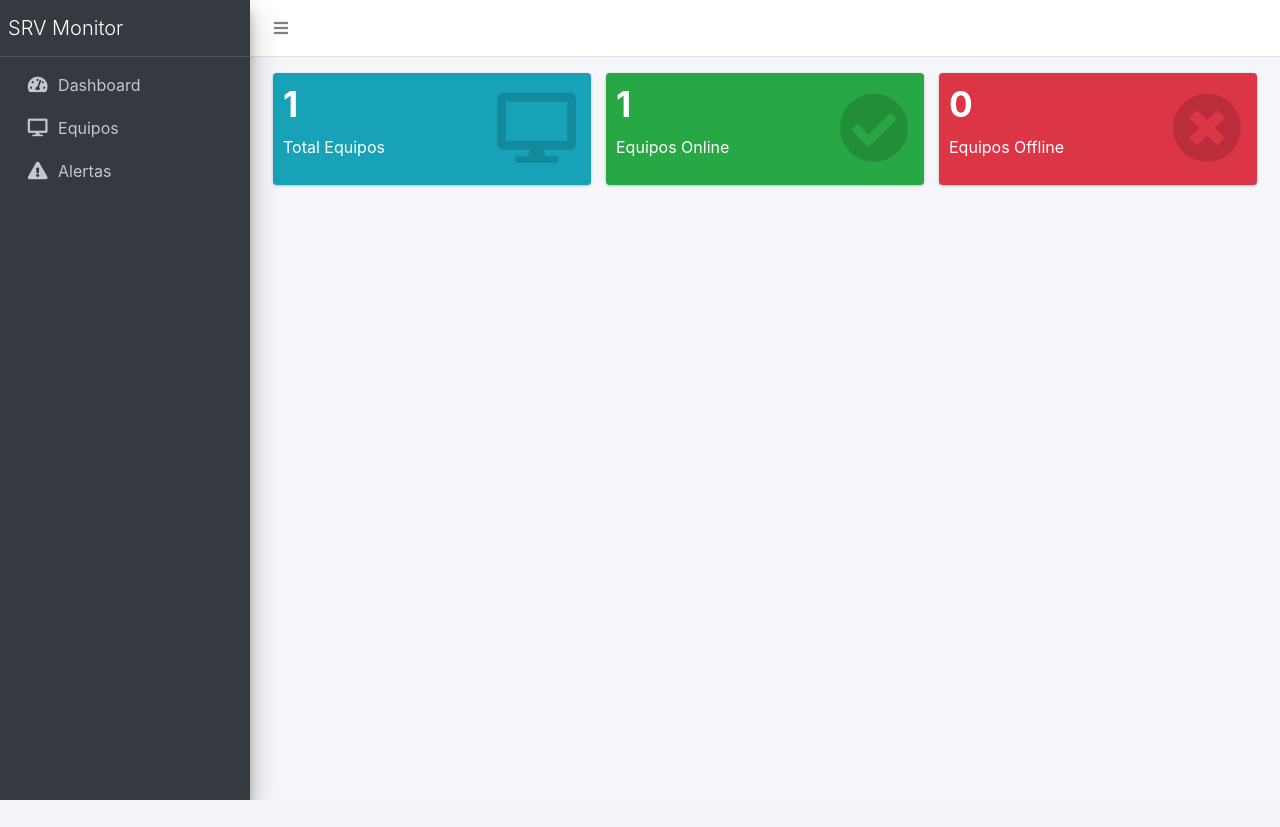
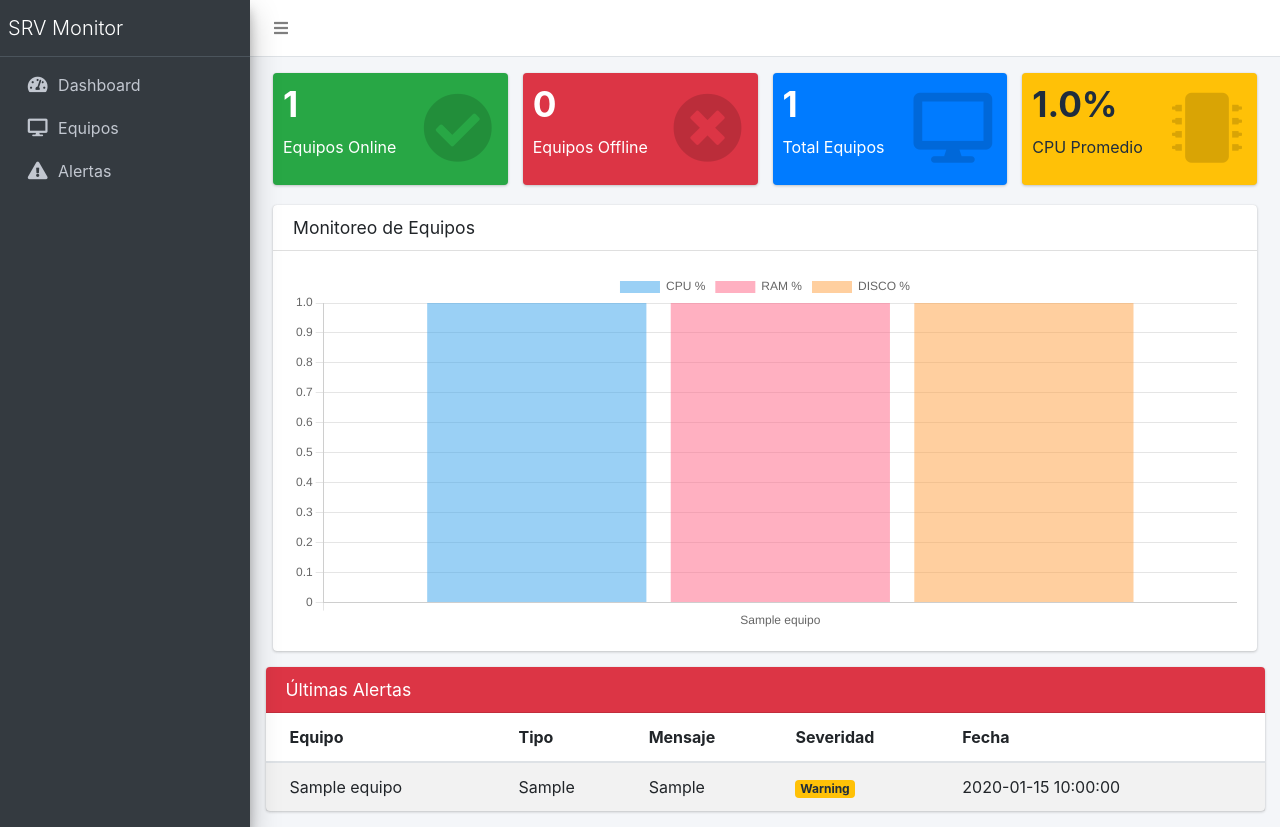
Before and after one commit to natanael-sm/SRV-MONITOR, a Flask app: page / in a window 1280 px wide. Before the commit the page ends 800 px from the top, so only its background shows below. Run offline with Flask 3, Linux system fonts and the light colour scheme; tables that the repository leaves empty hold one stand-in row (values such as "Sample post"); some libraries are stand-ins or nearby versions.

Commit message:
Add files via upload

```diff
--- a/app/__init__.py
+++ b/app/__init__.py
@@ -19,10 +19,14 @@ def create_app():
     from app.routes.dashboard import dashboard_bp
     from app.routes.equipos import equipos_bp
     from app.routes.api.checkin import api_bp
+    from app.models.metrica import Metrica
+    from app.models.alerta import Alerta
+    from app.routes.alertas import alertas_bp
 
     # BLUEPRINTS
     app.register_blueprint(dashboard_bp)
     app.register_blueprint(equipos_bp)
     app.register_blueprint(api_bp)
+    app.register_blueprint(alertas_bp)
 
     return app
--- a/app/routes/dashboard.py
+++ b/app/routes/dashboard.py
@@ -1,17 +1,64 @@
 from flask import Blueprint, render_template
 from app.models.equipo import Equipo
+from app.models.alerta import Alerta
 
-dashboard_bp = Blueprint('dashboard', __name__)
+dashboard_bp = Blueprint(
+    'dashboard',
+    __name__
+)
 
 @dashboard_bp.route('/')
 def dashboard():
-    total_equipos = Equipo.query.count()
-    equipos_online = Equipo.query.filter_by(estado='Online').count()
-    equipos_offline = Equipo.query.filter_by(estado='Offline').count()
+
+    equipos = Equipo.query.all()
+
+    total_equipos = len(equipos)
+
+    online = 0
+    offline = 0
+
+    total_cpu = 0
+    equipos_cpu = 0
+
+    for equipo in equipos:
+
+        # ONLINE / OFFLINE
+        if equipo.estado == 'Online':
+
+            online += 1
+
+        else:
+
+            offline += 1
+
+        # CPU PROMEDIO
+        if equipo.cpu_actual is not None:
+
+            total_cpu += equipo.cpu_actual
+            equipos_cpu += 1
+
+    # EVITAR DIVISIÓN ENTRE 0
+    if equipos_cpu > 0:
+
+        cpu_promedio = round(
+            total_cpu / equipos_cpu,
+            2
+        )
+
+    else:
+
+        cpu_promedio = 0
+
+    ultimas_alertas = Alerta.query.order_by(
+    Alerta.fecha.desc()
+    ).limit(5).all()
 
     return render_template(
         'dashboard/index.html',
-        total_equipos=total_equipos,
-        equipos_online=equipos_online,
-        equipos_offline=equipos_offline
+    total_equipos=total_equipos,
+    online=online,
+    offline=offline,
+    cpu_promedio=cpu_promedio,
+    equipos=equipos,
+    ultimas_alertas=ultimas_alertas
     )
--- a/app/templates/dashboard/index.html
+++ b/app/templates/dashboard/index.html
@@ -6,12 +6,59 @@
 
     <div class="container-fluid">
 
+        <!-- CARDS -->
         <div class="row">
 
-            <!-- TOTAL EQUIPOS -->
-            <div class="col-lg-4">
+            <!-- ONLINE -->
+            <div class="col-lg-3 col-6">
 
-                <div class="small-box bg-info">
+                <div class="small-box bg-success">
+
+                    <div class="inner">
+
+                        <h3>{{ online }}</h3>
+
+                        <p>Equipos Online</p>
+
+                    </div>
+
+                    <div class="icon">
+
+                        <i class="fas fa-check-circle"></i>
+
+                    </div>
+
+                </div>
+
+            </div>
+
+            <!-- OFFLINE -->
+            <div class="col-lg-3 col-6">
+
+                <div class="small-box bg-danger">
+
+                    <div class="inner">
+
+                        <h3>{{ offline }}</h3>
+
+                        <p>Equipos Offline</p>
+
+                    </div>
+
+                    <div class="icon">
+
+                        <i class="fas fa-times-circle"></i>
+
+                    </div>
+
+                </div>
+
+            </div>
+
+            <!-- TOTAL -->
+            <div class="col-lg-3 col-6">
+
+                <div class="small-box bg-primary">
 
                     <div class="inner">
 
@@ -31,22 +78,22 @@
 
             </div>
 
-            <!-- ONLINE -->
-            <div class="col-lg-4">
+            <!-- CPU -->
+            <div class="col-lg-3 col-6">
 
-                <div class="small-box bg-success">
+                <div class="small-box bg-warning">
 
                     <div class="inner">
 
-                        <h3>{{ equipos_online }}</h3>
+                        <h3>{{ cpu_promedio }}%</h3>
 
-                        <p>Equipos Online</p>
+                        <p>CPU Promedio</p>
 
                     </div>
 
                     <div class="icon">
 
-                        <i class="fas fa-check-circle"></i>
+                        <i class="fas fa-microchip"></i>
 
                     </div>
 
@@ -54,22 +101,28 @@
 
             </div>
 
-            <!-- OFFLINE -->
-            <div class="col-lg-4">
+        </div>
 
-                <div class="small-box bg-danger">
+        <!-- GRAFICA -->
+        <div class="row">
 
-                    <div class="inner">
+            <div class="col-md-12">
 
-                        <h3>{{ equipos_offline }}</h3>
+                <div class="card">
 
-                        <p>Equipos Offline</p>
+                    <div class="card-header">
+
+                        <h3 class="card-title">
+
+                            Monitoreo de Equipos
+
+                        </h3>
 
                     </div>
 
-                    <div class="icon">
+                    <div class="card-body" style="height: 400px;">
 
-                        <i class="fas fa-times-circle"></i>
+                        <canvas id="graficaEquipos"></canvas>
 
                     </div>
 
@@ -81,6 +134,135 @@
 
     </div>
 
+
+    <!-- ALERTAS -->
+        <div class="row">
+
+            <div class="col-md-12">
+                <div class="card card-danger">
+                    <div class="card-header">
+                        <h3 class="card-title">
+                            Últimas Alertas
+                        </h3>
+
+                    </div>
+                <div class="card-body p-0">
+                    <table class="table table-striped">
+                        <thead>
+                            <tr>
+                                <th>Equipo</th>
+                                <th>Tipo</th>
+                                <th>Mensaje</th>
+                                <th>Severidad</th>
+                                <th>Fecha</th>
+                            </tr>
+                        </thead>
+                        <tbody>
+                            {% for alerta in ultimas_alertas %}
+                            <tr>
+                                <td>
+                                    {{ alerta.equipo.hostname }}
+                                </td>
+                                <td>
+                                    {{ alerta.tipo }}
+                                </td>
+                                <td>
+                                    {{ alerta.mensaje }}
+                                </td>
+                                <td>
+                                    {% if alerta.severidad == 'Critical' %}
+                                        <span class="badge bg-danger">
+                                            Critical
+                                        </span>
+                                    {% else %}
+                                        <span class="badge bg-warning">
+                                            Warning
+                                        </span>
+                                    {% endif %}
+                                </td>
+                                <td>
+                                    {{ alerta.fecha }}
+                                </td>
+                            </tr>
+                            {% endfor %}
+                        </tbody>
+                    </table>
+                </div>
+            </div>
+        </div>
+    </div>
 </section>
 
+<!-- CHART JS -->
+<script src="https://cdn.jsdelivr.net/npm/chart.js"></script>
+
+<script>
+
+    const labels = [
+        {% for equipo in equipos %}
+            "{{ equipo.hostname }}",
+        {% endfor %}
+    ];
+
+    const cpuData = [
+        {% for equipo in equipos %}
+            {{ equipo.cpu_actual or 0 }},
+        {% endfor %}
+    ];
+
+    const ramData = [
+        {% for equipo in equipos %}
+            {{ equipo.ram_actual or 0 }},
+        {% endfor %}
+    ];
+
+    const discoData = [
+        {% for equipo in equipos %}
+            {{ equipo.disco_actual or 0 }},
+        {% endfor %}
+    ];
+
+    const ctx = document.getElementById('graficaEquipos');
+
+    new Chart(ctx, {
+
+        type: 'bar',
+
+        data: {
+
+            labels: labels,
+
+            datasets: [
+
+                {
+                    label: 'CPU %',
+                    data: cpuData
+                },
+
+                {
+                    label: 'RAM %',
+                    data: ramData
+                },
+
+                {
+                    label: 'DISCO %',
+                    data: discoData
+                }
+
+            ]
+
+        },
+
+        options: {
+
+            responsive: true,
+
+            maintainAspectRatio: false
+
+        }
+
+    });
+
+</script>
+
 {% endblock %}
--- a/app/templates/layouts/base.html
+++ b/app/templates/layouts/base.html
@@ -94,7 +94,7 @@
                     <!-- Alertas -->
                     <li class="nav-item">
 
-                        <a href="#" class="nav-link">
+                        <a href="/alertas" class="nav-link">
 
                             <i class="nav-icon fas fa-exclamation-triangle"></i>
 
@@ -140,4 +140,13 @@
 <script src="{{ url_for('static', filename='dist/js/adminlte.min.js') }}"></script>
 
 </body>
+<script>
+
+    setInterval(function() {
+
+        location.reload();
+
+    }, 30000);
+
+</script>
 </html>
```
Also changed, not shown: app/models/alerta.py (added, +29 -0 lines), app/models/equipo.py (+12 -0 lines), app/models/metrica.py (added, +32 -0 lines), app/routes/alertas.py (added, +19 -0 lines), app/routes/api/checkin.py (+55 -0 lines), app/routes/equipos.py (+10 -9 lines), app/templates/alertas/index.html (added, +96 -0 lines), app/templates/equipos/index.html (+16 -7 lines), app/config.py (line endings or trailing spaces).
